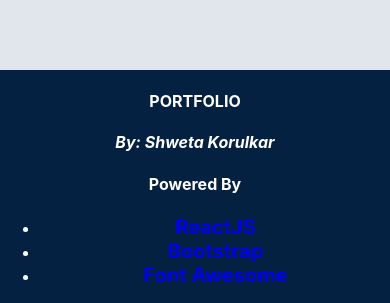
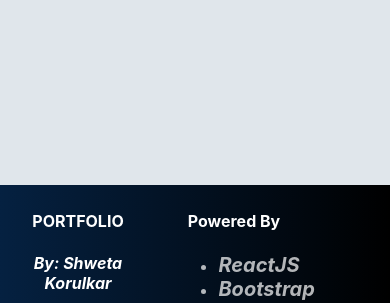
Before and after one commit to sk192/WebDevProject, a React (Create React App) app in the folder profile/: page /resume in a window 390 px wide. Shown: the part 541-844 px from the top of the page. Built offline with nearby package versions, Linux system fonts and the light colour scheme.

Commit message:
added media query for responsiveness

```diff
--- a/profile/src/stylesheet/footer.css
+++ b/profile/src/stylesheet/footer.css
@@ -1,10 +1,96 @@
-footer {
-  /* color: rgb(60, 173, 130); */
+/* footer {
+
   color: white;
   background-color:  rgba(5, 33, 65);
-  /* padding-top: 2em; */
+
   position: fixed;
   bottom: 0;
   width: 100%;
 
+} */
+
+footer {
+  color: white;
+  background :linear-gradient(90deg, rgba(5, 33, 65), black);
+  padding-top: 0.3em;
+  padding-bottom: 0.2em;
+  bottom: 0;
+  width: 100%;
+  /* height: 140px; */
+  height: 13%;
+  opacity: 1;
+  overflow: hidden;
+  position: fixed;
 }
+.list-unstyled{
+   font-size: 12pt;
+   margin-top: 1px;
+}
+footer  ul {
+  padding-left: 40%;
+  list-style-type: disc;
+  /* display: inline; */
+
+}
+
+
+footer  ul li {
+  cursor: pointer;
+  font-size: 12pt;
+  font-weight: 500;
+  font-style: italic;
+  margin: 0 25px 0 0;
+  opacity: 0.7;
+  transition: all 0.4s ease;
+  /* display: inline; */
+  float: left;
+}
+
+ footer  ul li:hover {
+  opacity: 1;
+
+}
+
+footer  ul li:active {
+  opacity: 1;
+}
+
+footer  ul li a {
+  text-decoration: none;
+  color: inherit;
+
+}
+footer  ul li a:hover {
+  color: wheat;
+  text-decoration: none;
+}
+
+.row{
+  display: inline-block;
+  width: 100%;
+
+
+}
+.col{
+  width: 40%;
+  float: left;
+}
+
+@media (min-width:415px) and (max-width:768px){
+  .col2{
+    width: 58%;
+
+  }
+  .col1{
+    width: 40%;
+  }
+
+}
+/* @media (max-width: 414px){
+  .col1{
+    width: 40%;
+  }
+  .col2{
+    width:60px;
+  }
+} */
```
